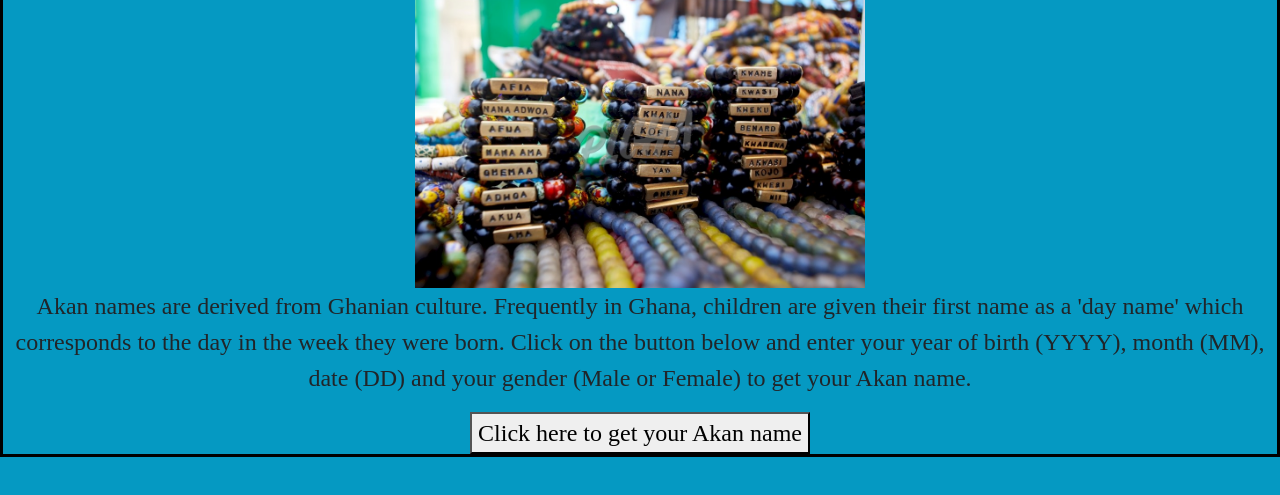
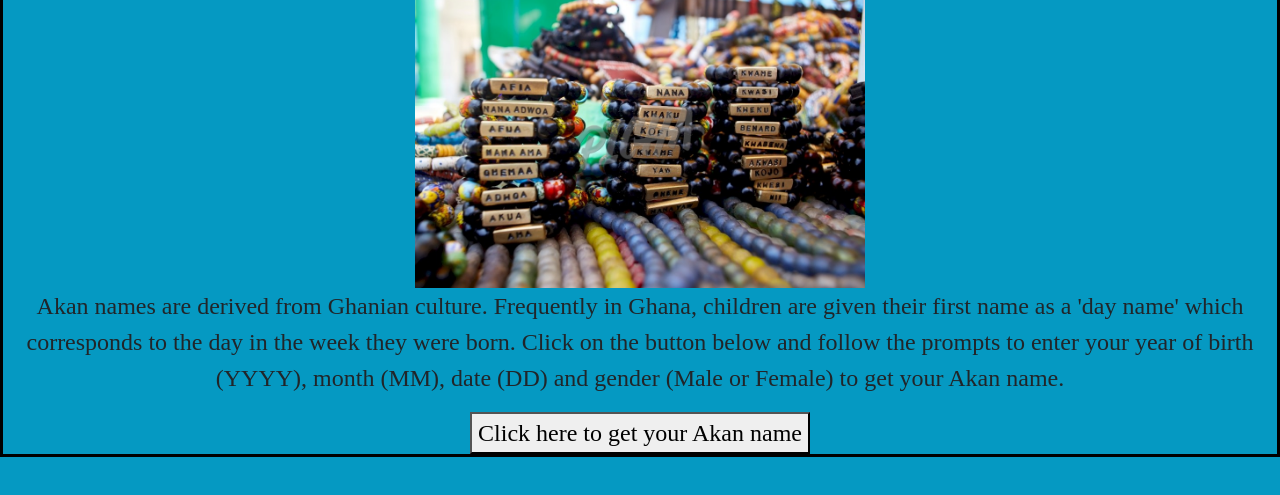
Before and after one commit to Sondoro/akan_name, a plain HTML site: page index.html in a window 1280 px wide. Shown: the part 83-578 px from the top of the page. Drawn offline with nearby package versions, Linux system fonts and the light colour scheme.

Commit message:
modify page description paragraph

```diff
--- a/index.html
+++ b/index.html
@@ -12,7 +12,7 @@
 <body>
   <h1 class ="text-center">Akan Names</h1>
   <img width="450" height="300" src="images/akan.jpg" alt="Akan Names Bracelets">
-  <p class="text-center">Akan names are derived from Ghanian culture. Frequently in Ghana, children are given their first name as a 'day name' which corresponds to the day in the week they were born. Click on the button below and enter your year of birth (YYYY), month (MM), date (DD) and your gender (Male or Female) to get your Akan name.</p>
+  <p class="text-center">Akan names are derived from Ghanian culture. Frequently in Ghana, children are given their first name as a 'day name' which corresponds to the day in the week they were born. Click on the button below and follow the prompts to enter your year of birth (YYYY), month (MM), date (DD) and gender (Male or Female) to get your Akan name.</p>
 
   <div class="container-fluid">
     <button onclick="main()">Click here to get your Akan name</button>
```
